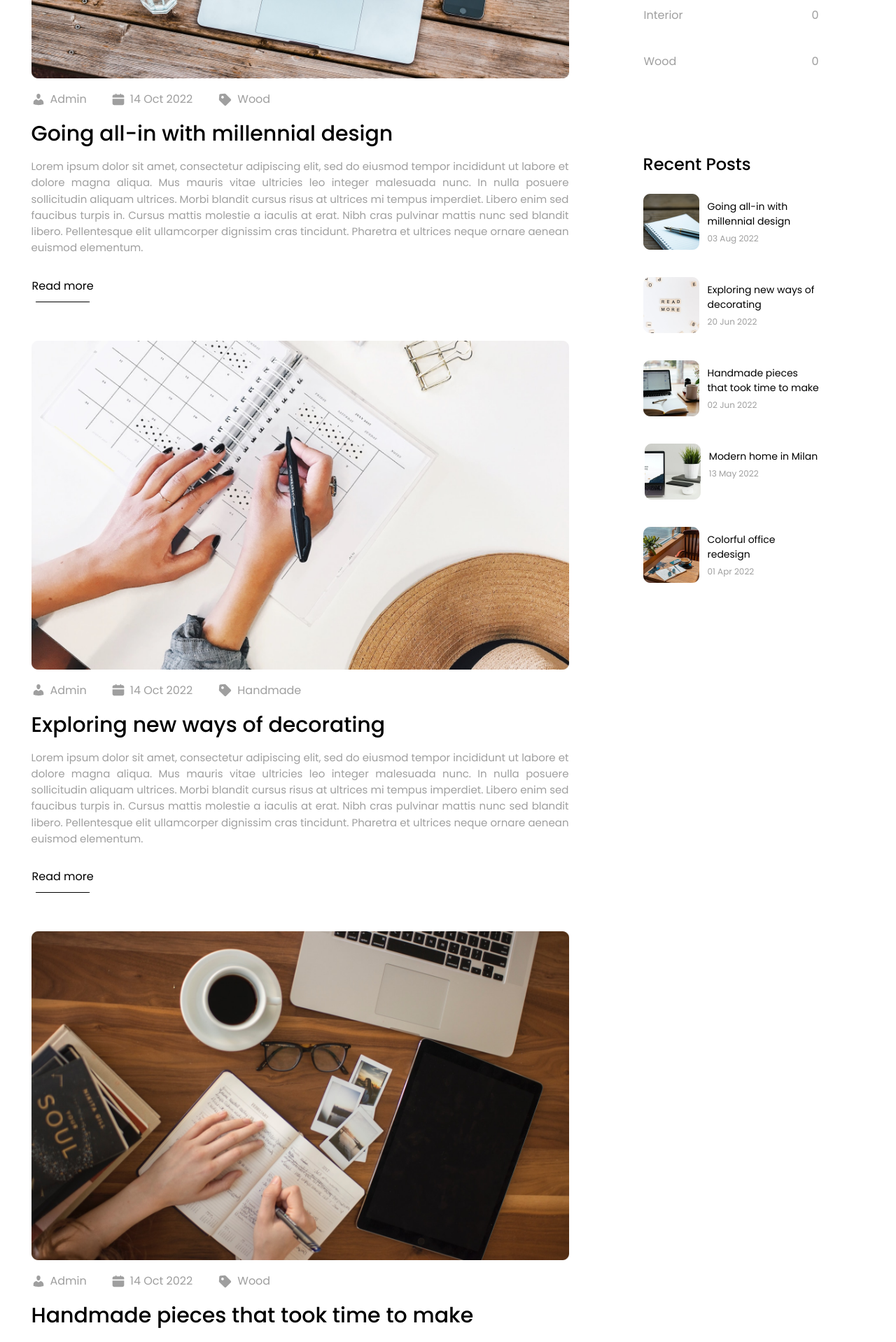
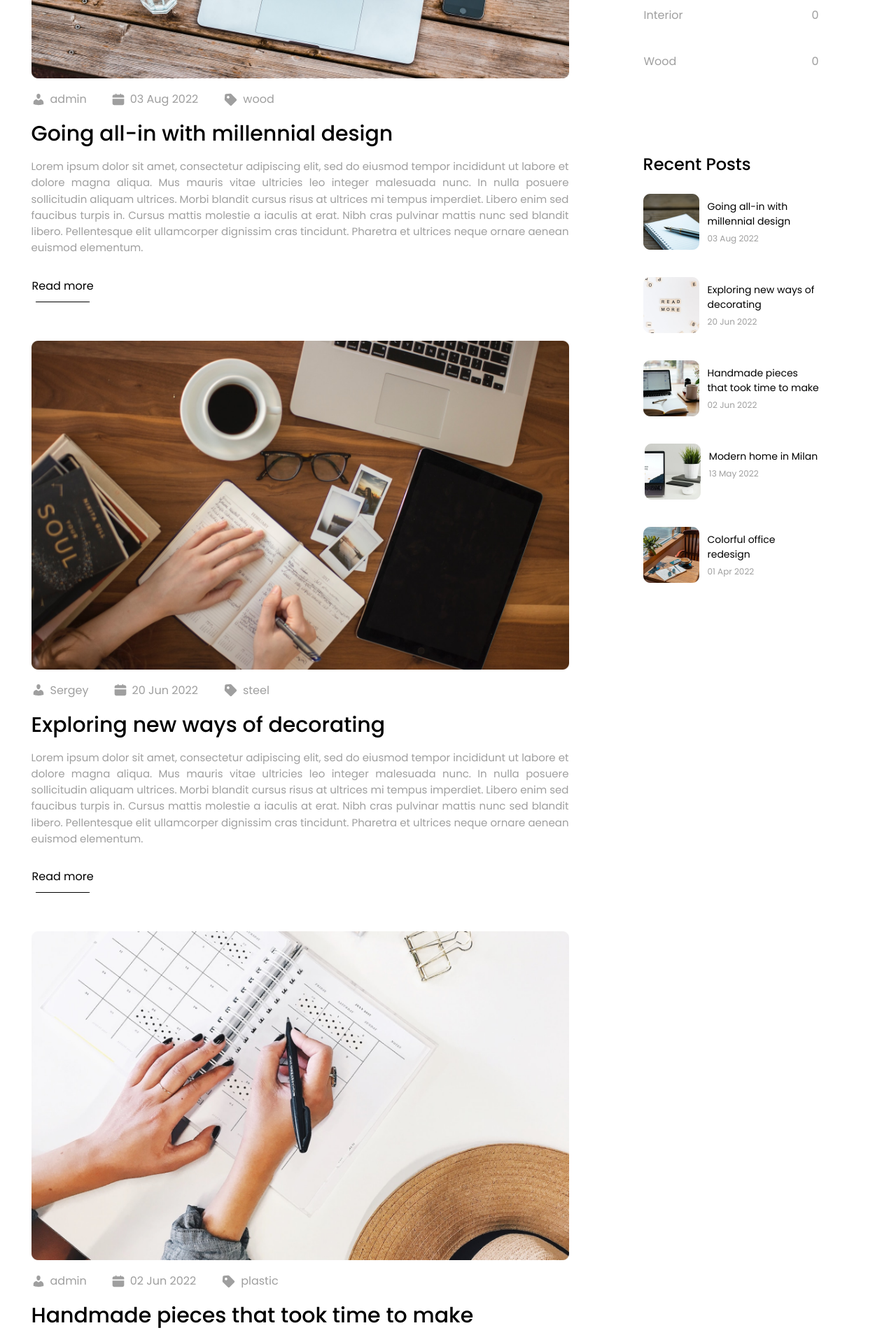
Before and after one commit to SubwaySerfer/e-commerce, a Vue app: page /blog in a window 1280 px wide. Shown: the part 880-2798 px from the top of the page at 70% size. Built offline with nearby package versions, Linux system fonts and the light colour scheme.

Commit message:
feat: page for blog post

```diff
--- /dev/null
+++ b/public/assets/data/blogPosts.json
@@ -0,0 +1,9 @@
+{
+  "posts": [
+    {"id":1,"title":"Going all-in with millennial design","date":"03 Aug 2022","img":"/assets/image/posts/postImage-1.png", "alt": "notepad with pen.", "material": "wood", "description": "Lorem ipsum dolor sit amet, consectetur adipiscing elit, sed do eiusmod tempor incididunt ut labore et dolore magna aliqua. Mus mauris vitae ultricies leo integer malesuada nunc. In nulla posuere sollicitudin aliquam ultrices. Morbi blandit cursus risus at ultrices mi tempus imperdiet. Libero enim sed faucibus turpis in. Cursus mattis molestie a iaculis at erat. Nibh cras pulvinar mattis nunc sed blandit libero. Pellentesque elit ullamcorper dignissim cras tincidunt. Pharetra et ultrices neque ornare aenean euismod elementum.", "author": "admin"},
+    {"id":2,"title":"Exploring new ways of decorating","date":"20 Jun 2022","img":"/assets/image/posts/postImage-3.png", "alt": "text at the image, read more.", "material": "steel", "description": "Lorem ipsum dolor sit amet, consectetur adipiscing elit, sed do eiusmod tempor incididunt ut labore et dolore magna aliqua. Mus mauris vitae ultricies leo integer malesuada nunc. In nulla posuere sollicitudin aliquam ultrices. Morbi blandit cursus risus at ultrices mi tempus imperdiet. Libero enim sed faucibus turpis in. Cursus mattis molestie a iaculis at erat. Nibh cras pulvinar mattis nunc sed blandit libero. Pellentesque elit ullamcorper dignissim cras tincidunt. Pharetra et ultrices neque ornare aenean euismod elementum.", "author": "Sergey"},
+    {"id":3,"title":"Handmade pieces that took time to make","date":"02 Jun 2022","img":"/assets/image/posts/postImage-2.png", "alt": "work place: tea, laptop and notepad.", "material": "plastic",  "description": "Lorem ipsum dolor sit amet, consectetur adipiscing elit, sed do eiusmod tempor incididunt ut labore et dolore magna aliqua. Mus mauris vitae ultricies leo integer malesuada nunc. In nulla posuere sollicitudin aliquam ultrices. Morbi blandit cursus risus at ultrices mi tempus imperdiet. Libero enim sed faucibus turpis in. Cursus mattis molestie a iaculis at erat. Nibh cras pulvinar mattis nunc sed blandit libero. Pellentesque elit ullamcorper dignissim cras tincidunt. Pharetra et ultrices neque ornare aenean euismod elementum.", "author": "admin"},
+    {"id":4,"title":"Modern home in Milan","date":"13 May 2022","img":"/assets/image/posts/postImage-1.png", "alt": "work place: laptop, phone and flowers.", "material": "wood",  "description": "Lorem ipsum dolor sit amet, consectetur adipiscing elit, sed do eiusmod tempor incididunt ut labore et dolore magna aliqua. Mus mauris vitae ultricies leo integer malesuada nunc. In nulla posuere sollicitudin aliquam ultrices. Morbi blandit cursus risus at ultrices mi tempus imperdiet. Libero enim sed faucibus turpis in. Cursus mattis molestie a iaculis at erat. Nibh cras pulvinar mattis nunc sed blandit libero. Pellentesque elit ullamcorper dignissim cras tincidunt. Pharetra et ultrices neque ornare aenean euismod elementum.", "author": "Dmitro"},
+    {"id":5,"title":"Colorful office redesign","date":"01 Apr 2022","img":"/assets/image/posts/postImage-3.png", "alt": "morning, coffee, notepad, sunglasses and wood table with chair.", "material": "glass",  "description": "Lorem ipsum dolor sit amet, consectetur adipiscing elit, sed do eiusmod tempor incididunt ut labore et dolore magna aliqua. Mus mauris vitae ultricies leo integer malesuada nunc. In nulla posuere sollicitudin aliquam ultrices. Morbi blandit cursus risus at ultrices mi tempus imperdiet. Libero enim sed faucibus turpis in. Cursus mattis molestie a iaculis at erat. Nibh cras pulvinar mattis nunc sed blandit libero. Pellentesque elit ullamcorper dignissim cras tincidunt. Pharetra et ultrices neque ornare aenean euismod elementum.", "author": "Victoria"}
+  ]
+}
--- a/src/components/blog/PostsSection.vue
+++ b/src/components/blog/PostsSection.vue
@@ -1,21 +1,8 @@
 <template>
   <section class="posts-wrapper">
-    <post-template postImage="/assets/image/posts/postImage-1.png"
-      postImageAlt="work atmosphere, laptop, phone and nodepad."
-      postDescription="Lorem ipsum dolor sit amet, consectetur adipiscing elit, sed do eiusmod tempor incididunt ut labore et dolore magna aliqua. Mus mauris vitae ultricies leo integer malesuada nunc. In nulla posuere sollicitudin aliquam ultrices. Morbi blandit cursus risus at ultrices mi tempus imperdiet. Libero enim sed faucibus turpis in. Cursus mattis molestie a iaculis at erat. Nibh cras pulvinar mattis nunc sed blandit libero. Pellentesque elit ullamcorper dignissim cras tincidunt. Pharetra et ultrices neque ornare aenean euismod elementum."
-      postTitle="Going all-in with millennial design" postOwner="Admin" postDate="14 Oct 2022"
-      postMaterial="Wood"></post-template>
-    <post-template postImage="/assets/image/posts/postImage-2.png" postImageAlt="Woman hands write on the notepad."
-      postTitle="Exploring new ways of decorating"
-      postDescription="Lorem ipsum dolor sit amet, consectetur adipiscing elit, sed do eiusmod tempor incididunt ut labore et dolore magna aliqua. Mus mauris vitae ultricies leo integer malesuada nunc. In nulla posuere sollicitudin aliquam ultrices. Morbi blandit cursus risus at ultrices mi tempus imperdiet. Libero enim sed faucibus turpis in. Cursus mattis molestie a iaculis at erat. Nibh cras pulvinar mattis nunc sed blandit libero. Pellentesque elit ullamcorper dignissim cras tincidunt. Pharetra et ultrices neque ornare aenean euismod elementum."
-      postOwner="Admin" postDate="14 Oct 2022" postMaterial="Handmade">
-    </post-template>
-    <post-template postImage="/assets/image/posts/postImage-3.png"
-      postImageAlt="Woman hands write on the notepad, near she have mug of coffee, laptop and phone. "
-      postTitle="Handmade pieces that took time to make"
-      postDescription="Lorem ipsum dolor sit amet, consectetur adipiscing elit, sed do eiusmod tempor incididunt ut labore et dolore magna aliqua. Mus mauris vitae ultricies leo integer malesuada nunc. In nulla posuere sollicitudin aliquam ultrices. Morbi blandit cursus risus at ultrices mi tempus imperdiet. Libero enim sed faucibus turpis in. Cursus mattis molestie a iaculis at erat. Nibh cras pulvinar mattis nunc sed blandit libero. Pellentesque elit ullamcorper dignissim cras tincidunt. Pharetra et ultrices neque ornare aenean euismod elementum."
-      postOwner="Admin" postDate="14 Oct 2022" postMaterial="Wood">
-    </post-template>
+    <post-template v-for="post in postsList" :postImage="post.img" :postImageAlt="post.alt"
+      :postDescription="post.description" :postTitle="post.title" :postMaterial="post.material" :postOwner="post.author"
+      :postDate="post.date" :id="post.id"></post-template>
   </section>
 </template>
 
@@ -26,6 +13,11 @@ export default {
   components: {
     PostTemplate,
   },
+  computed: {
+    postsList() {
+      return this.$store.getters['blog/getBlogPosts']
+    }
+  }
 };
 </script>
 
--- a/src/modules/PostTemplate.vue
+++ b/src/modules/PostTemplate.vue
@@ -1,5 +1,5 @@
 <template>
-  <div class="post">
+  <div class="post" :id=id @click="openPost()">
     <img :src="`${postImage}`" :alt="postImageAlt" class="post__image" />
     <ul class="post_info-block">
       <li class="info-block__elem">
@@ -60,6 +60,13 @@ export default {
       default: "",
     },
   },
+  methods: {
+    openPost() {
+      let id = event.target.parentNode.id
+      // TODO: сделать действие если кликнули на материал\автора!
+      this.$router.push(`/blog/${id}`);
+    }
+  }
 };
 </script>
 
--- a/src/pages/blog/BlogPage.vue
+++ b/src/pages/blog/BlogPage.vue
@@ -33,7 +33,15 @@ export default {
     return {
       currentPage: 1
     }
-  }
+  },
+  created() {
+    this.$store.commit('blog/createBlogPostsList')
+  },
+  // computed: {
+  //   postsList() {
+  //     return this.$store.getters['blog/getBlogPosts']
+  //   }
+  // }
 };
 </script>
 
--- /dev/null
+++ b/src/pages/blog/[id]/BlogPostPage.vue
@@ -0,0 +1,26 @@
+<template>
+  <main>
+    <base-promo imgLink="/assets/icons/mainLogo.png" title="Blog" startPage="Home" currentPage="Blog"></base-promo>
+    {{ currentItem }}
+  </main>
+</template>
+
+<script>
+export default {
+  data() {
+    return {
+      id: this.$route.params['id'],
+    }
+  },
+  watch: {
+    $route(toRoute) {
+      this.id = toRoute.params['id']
+    }
+  },
+  computed: {
+    currentItem() {
+      return this.$store.getters["blog/getBlogPosts"].find(el => el.id == this.id)
+    },
+  }
+}
+</script>
--- a/src/router/index.js
+++ b/src/router/index.js
@@ -11,6 +11,7 @@ import ProfilePage from '../pages/profile/ProfilePage.vue'
 import CheckoutPage from '../pages/checkout/CheckoutPage.vue'
 import FavoritePage from '../pages/favorite/FavoritePage.vue'
 import NotFound from '../pages/notFound/NotFound.vue'
+import BlogPostPage from '../pages/blog/[id]/BlogPostPage.vue'
 
 const router = createRouter({
   history: createWebHistory(),
@@ -55,6 +56,10 @@ const router = createRouter({
     },
     { path: '/contact', name: 'contact', component: ContactPage },
     { path: '/blog', name: 'blog', component: BlogPage },
+    {
+      path: '/blog/:id',
+      component: BlogPostPage,
+    },
     { path: '/wishlist', name: 'wishlist', component: FavoritePage },
     { path: '/page404', name: 'page404', component: NotFound },
     { path: '/:pathMatch(.*)*', component: NotFound },
--- a/src/store/modules/blog/getters.js
+++ b/src/store/modules/blog/getters.js
@@ -1,8 +1,11 @@
-export default{
-  recentPosts(state){
+export default {
+  recentPosts(state) {
     return state.recentPosts
   },
-  getCategories(state){
+  getCategories(state) {
     return state.categories
+  },
+  getBlogPosts(state) {
+    return state.blogPosts
   }
 }
--- a/src/store/modules/blog/index.js
+++ b/src/store/modules/blog/index.js
@@ -1,17 +1,20 @@
 import mutations from "./mutations"
 import getters from "./getters"
 
-export default {namespaced: true, state(){
- return{
-  recentPosts: [],
-  categories: [
-    {name: "Crafts", count: 0, link: ''},
-    {name: "Design", count: 0, link: ''},
-    {name: "Handmade", count: 0, link: ''},
-    {name: "Interior", count: 0, link: ''},
-    {name: "Wood", count: 0, link: ''},
-  ]
+export default {
+  namespaced: true, state() {
+    return {
+      recentPosts: [],
+      blogPosts: [],
+      categories: [
+        { name: "Crafts", count: 0, link: '' },
+        { name: "Design", count: 0, link: '' },
+        { name: "Handmade", count: 0, link: '' },
+        { name: "Interior", count: 0, link: '' },
+        { name: "Wood", count: 0, link: '' },
+      ]
+    }
+  },
+  mutations,
+  getters
 }
-},
-mutations,
-getters}
--- a/src/store/modules/blog/mutations.js
+++ b/src/store/modules/blog/mutations.js
@@ -1,8 +1,12 @@
 import jsonObj from '/public/assets/data/recentPosts.json'
+import ArticleObj from '/public/assets/data/blogPosts.json'
 
 
 export default {
   getRecentPosts(state) {
     state.recentPosts = jsonObj.posts
   },
+  createBlogPostsList(state) {
+    state.blogPosts = ArticleObj.posts
+  }
 }
```
Also changed, not shown: src/components/blog/[id]/PostSection.vue (added, +12 -0 lines).
